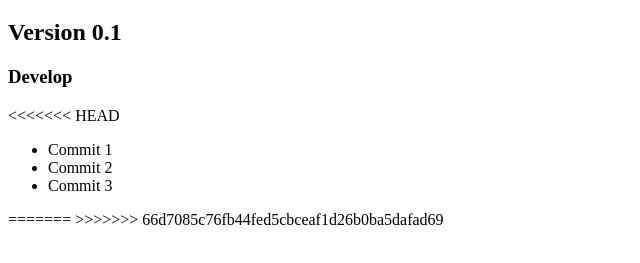
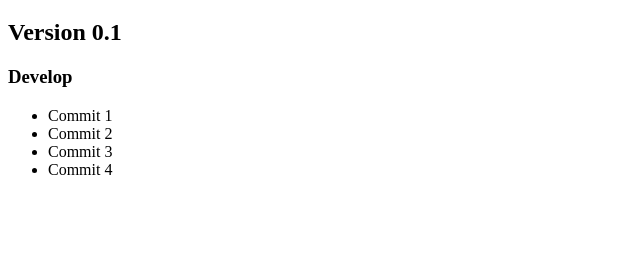
Before and after one commit to pilind/UT02-2Git, a plain HTML site: page public/index.html in a window 1280 px wide. Shown: the part 61-324 px from the top of the page, without its empty margins (0-640 px from the left). Drawn offline with Linux system fonts and the light colour scheme.

Commit message:
Commit 4 Rama Develop

```diff
--- a/public/index.html
+++ b/public/index.html
@@ -11,13 +11,12 @@
     <h2>Version 0.1</h2>
 
     <h3>Develop</h3>
-<<<<<<< HEAD
     <ul>
         <li>Commit 1</li>
         <li>Commit 2</li>
         <li>Commit 3</li>
+        <li>Commit 4</li>
+
     </ul>
-=======
->>>>>>> 66d7085c76fb44fed5cbceaf1d26b0ba5dafad69
 </body>
 </html>
```
